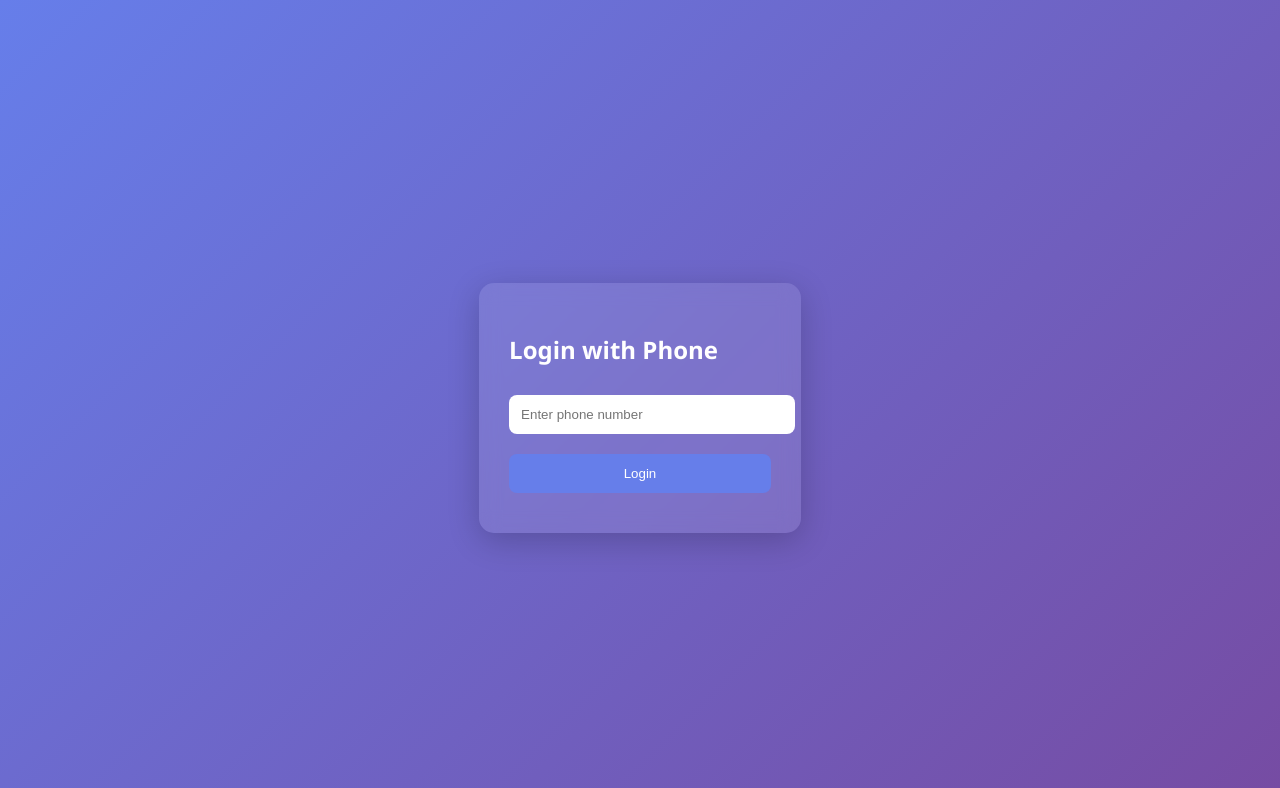
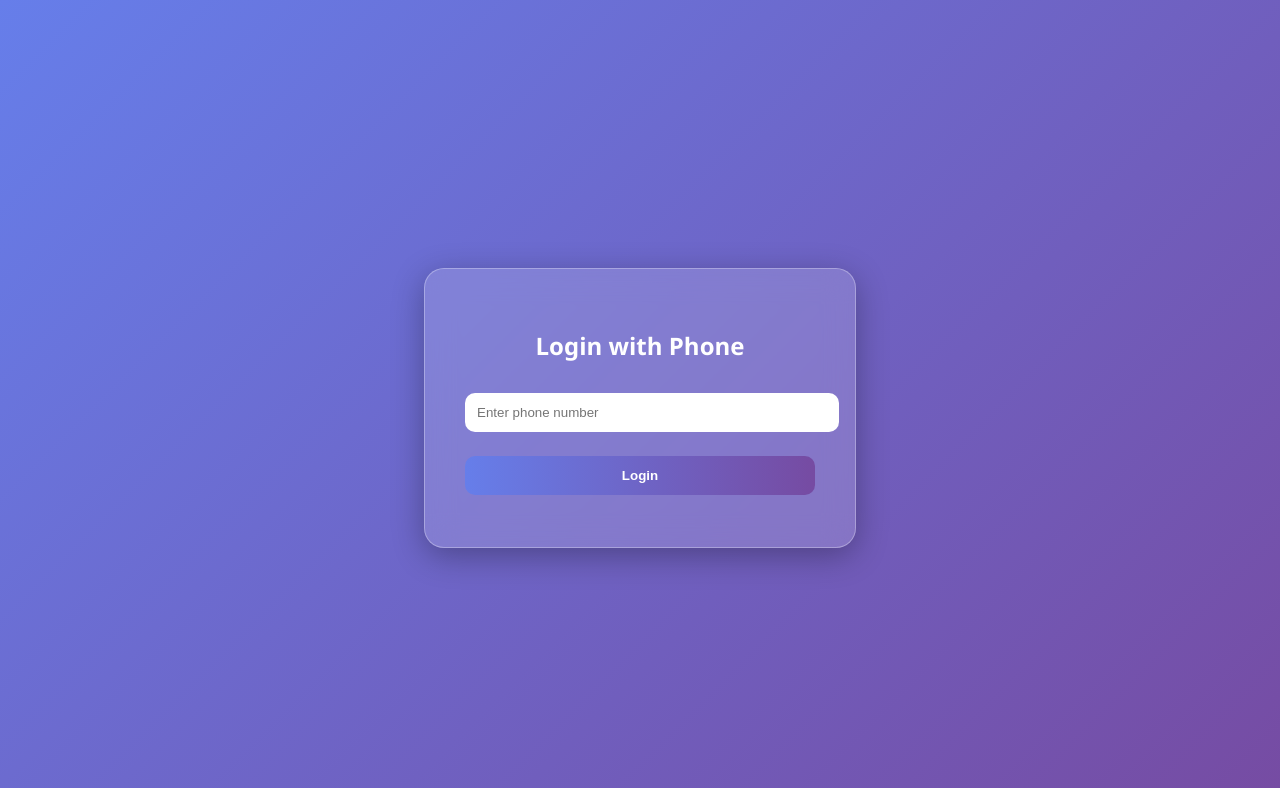
Before and after one commit to tar-alt/GameHub, a Flask app: page / in a window 1280 px wide. Shown: the top 788 px of the page. Run offline with Flask 3, Linux system fonts and the light colour scheme.

Commit message:
Update style.css

```diff
--- a/static/style.css
+++ b/static/style.css
@@ -6,35 +6,32 @@ body {
   align-items: center;
   height: 100vh;
 }
-
-.container {
-  width: 400px;
+.card {
+  backdrop-filter: blur(15px);
+  background: rgba(255,255,255,0.15);
+  border-radius: 20px;
+  padding: 40px;
+  box-shadow: 0 8px 32px rgba(0,0,0,0.3);
+  border: 1px solid rgba(255,255,255,0.3);
+  color: #fff;
+  width: 350px;
+  text-align: center;
 }
-
-.card {
-  backdrop-filter: blur(10px);
-  background: rgba(255,255,255,0.1);
-  border-radius: 15px;
-  padding: 30px;
-  box-shadow: 0 8px 32px rgba(0,0,0,0.2);
-  color: #fff;
-}
-
 input, button {
   width: 100%;
   padding: 12px;
-  margin: 10px 0;
-  border-radius: 8px;
+  margin: 12px 0;
+  border-radius: 10px;
   border: none;
+  outline: none;
 }
-
 button {
-  background: #667eea;
+  background: linear-gradient(90deg, #667eea, #764ba2);
   color: #fff;
+  font-weight: bold;
   cursor: pointer;
   transition: 0.3s;
 }
-
 button:hover {
-  background: #764ba2;
+  background: linear-gradient(90deg, #764ba2, #667eea);
 }
```
